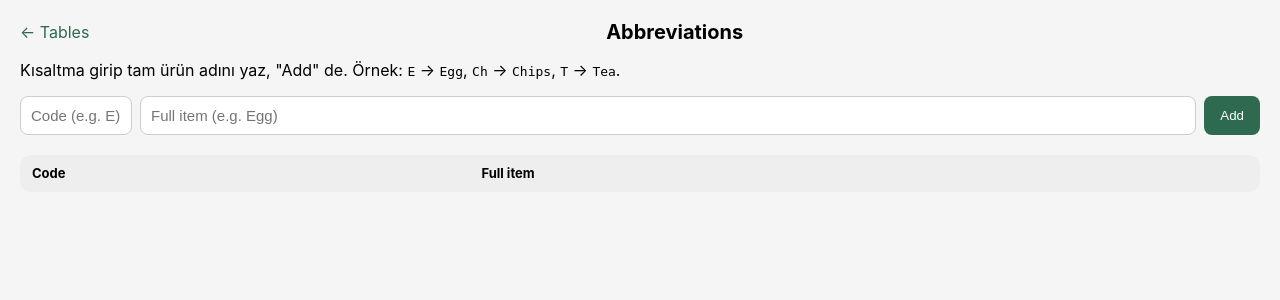
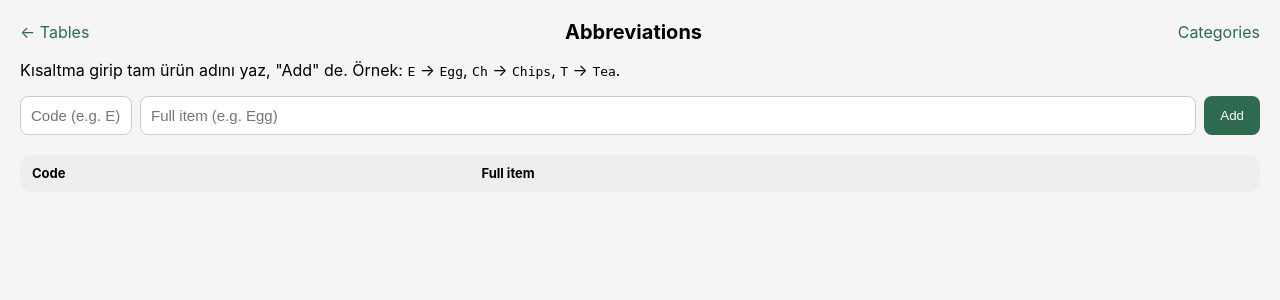
Before and after one commit to aykutaydogdu11-ctrl/ordergetting, a Flask app: page /abbreviations in a window 1280 px wide. Shown: the top 300 px of the page. Run offline with Flask 3, Linux system fonts and the light colour scheme; lists and menus that the app fills with data are empty.

Commit message:
Update abbreviations.html

```diff
--- a/templates/abbreviations.html
+++ b/templates/abbreviations.html
@@ -24,7 +24,7 @@
   <header>
     <a href="/">&larr; Tables</a>
     <h1>Abbreviations</h1>
-    <span></span>
+    <a href="/category-shortcuts">Categories</a>
   </header>
 
   <p>Kısaltma girip tam ürün adını yaz, "Add" de. Örnek: <code>E</code> &rarr; <code>Egg</code>, <code>Ch</code> &rarr; <code>Chips</code>, <code>T</code> &rarr; <code>Tea</code>.</p>
```
